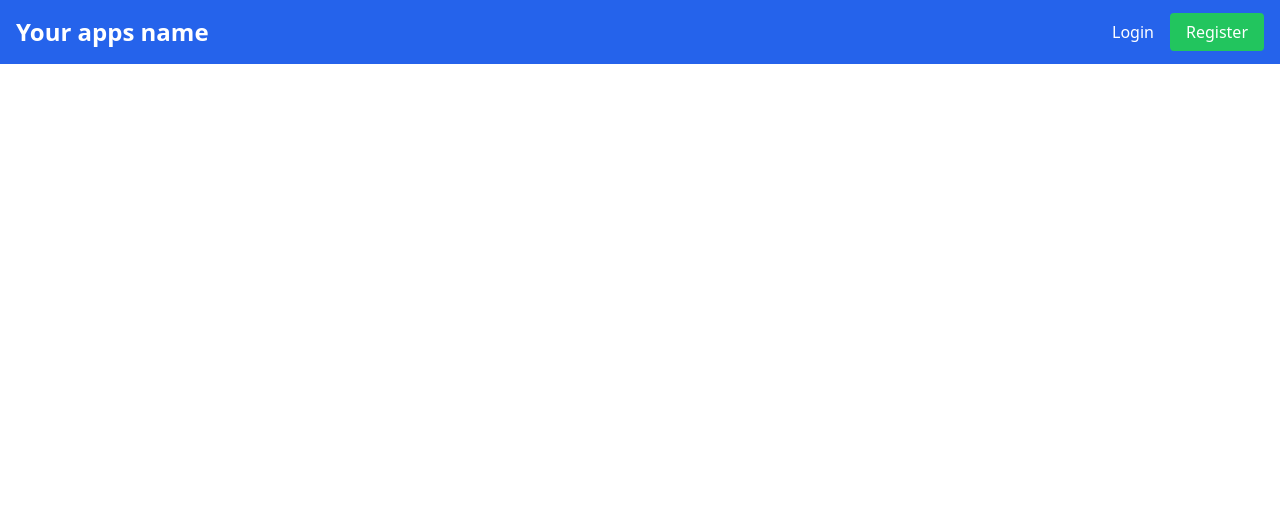
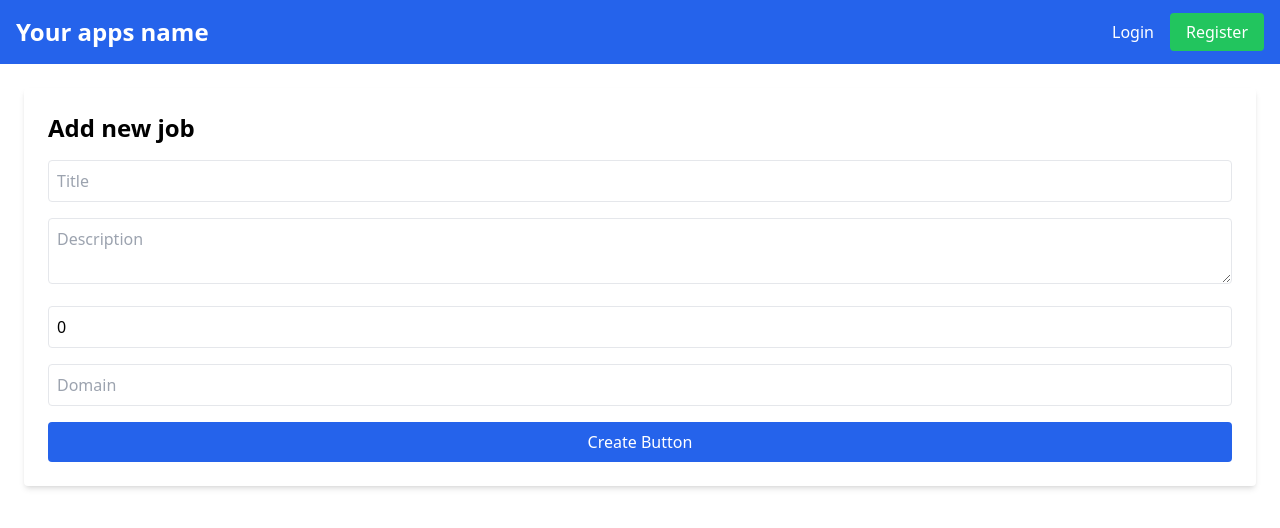
Before and after one commit to Naighu/freelance-app, a React (Create React App) app in the folder frontend/: page /post-work in a window 1280 px wide. Shown: the top 528 px of the page. Built offline with nearby package versions, Linux system fonts and the light colour scheme; no server answers.

Commit message:
Sub Task 2.1: Create a form component for adding jobs

```diff
--- a/frontend/src/App.js
+++ b/frontend/src/App.js
@@ -1,10 +1,9 @@
 import { BrowserRouter as Router, Routes, Route } from 'react-router-dom';
 import Navbar from './components/Navbar';
-import Login from './pages/Login';
-import Register from './pages/Register';
-import Profile from './pages/Profile';
-import Tasks from './pages/Tasks';
-
+import Login from './pages/auth/Login';
+import Register from './pages/auth/Register';
+import Profile from './pages/profile/Profile';
+import PostWork from './pages/client/PostWork';
 function App() {
   return (
     <Router>
@@ -13,7 +12,7 @@ function App() {
         <Route path="/login" element={<Login />} />
         <Route path="/register" element={<Register />} />
         <Route path="/profile" element={<Profile />} />
-        <Route path="/tasks" element={<Tasks />} />
+        <Route path="/post-work" element={<PostWork/>} />
       </Routes>
     </Router>
   );
--- a/frontend/src/components/TaskForm.jsx
+++ /dev/null
@@ -1,72 +0,0 @@
-import { useState, useEffect } from 'react';
-import { useAuth } from '../context/AuthContext';
-import axiosInstance from '../axiosConfig';
-
-const TaskForm = ({ tasks, setTasks, editingTask, setEditingTask }) => {
-  const { user } = useAuth();
-  const [formData, setFormData] = useState({ title: '', description: '', deadline: '' });
-
-  useEffect(() => {
-    if (editingTask) {
-      setFormData({
-        title: editingTask.title,
-        description: editingTask.description,
-        deadline: editingTask.deadline,
-      });
-    } else {
-      setFormData({ title: '', description: '', deadline: '' });
-    }
-  }, [editingTask]);
-
-  const handleSubmit = async (e) => {
-    e.preventDefault();
-    try {
-      if (editingTask) {
-        const response = await axiosInstance.put(`/api/tasks/${editingTask._id}`, formData, {
-          headers: { Authorization: `Bearer ${user.token}` },
-        });
-        setTasks(tasks.map((task) => (task._id === response.data._id ? response.data : task)));
-      } else {
-        const response = await axiosInstance.post('/api/tasks', formData, {
-          headers: { Authorization: `Bearer ${user.token}` },
-        });
-        setTasks([...tasks, response.data]);
-      }
-      setEditingTask(null);
-      setFormData({ title: '', description: '', deadline: '' });
-    } catch (error) {
-      alert('Failed to save task.');
-    }
-  };
-
-  return (
-    <form onSubmit={handleSubmit} className="bg-white p-6 shadow-md rounded mb-6">
-      <h1 className="text-2xl font-bold mb-4">{editingTask ? 'Your Form Name: Edit Operation' : 'Your Form Name: Create Operation'}</h1>
-      <input
-        type="text"
-        placeholder="Title"
-        value={formData.title}
-        onChange={(e) => setFormData({ ...formData, title: e.target.value })}
-        className="w-full mb-4 p-2 border rounded"
-      />
-      <input
-        type="text"
-        placeholder="Description"
-        value={formData.description}
-        onChange={(e) => setFormData({ ...formData, description: e.target.value })}
-        className="w-full mb-4 p-2 border rounded"
-      />
-      <input
-        type="date"
-        value={formData.deadline}
-        onChange={(e) => setFormData({ ...formData, deadline: e.target.value })}
-        className="w-full mb-4 p-2 border rounded"
-      />
-      <button type="submit" className="w-full bg-blue-600 text-white p-2 rounded">
-        {editingTask ? 'Update Button' : 'Create Button'}
-      </button>
-    </form>
-  );
-};
-
-export default TaskForm;
--- a/frontend/src/components/TaskList.jsx
+++ /dev/null
@@ -1,45 +0,0 @@
-import { useAuth } from '../context/AuthContext';
-import axiosInstance from '../axiosConfig';
-
-const TaskList = ({ tasks, setTasks, setEditingTask }) => {
-  const { user } = useAuth();
-
-  const handleDelete = async (taskId) => {
-    try {
-      await axiosInstance.delete(`/api/tasks/${taskId}`, {
-        headers: { Authorization: `Bearer ${user.token}` },
-      });
-      setTasks(tasks.filter((task) => task._id !== taskId));
-    } catch (error) {
-      alert('Failed to delete task.');
-    }
-  };
-
-  return (
-    <div>
-      {tasks.map((task) => (
-        <div key={task._id} className="bg-gray-100 p-4 mb-4 rounded shadow">
-          <h2 className="font-bold">{task.title}</h2>
-          <p>{task.description}</p>
-          <p className="text-sm text-gray-500">Deadline: {new Date(task.deadline).toLocaleDateString()}</p>
-          <div className="mt-2">
-            <button
-              onClick={() => setEditingTask(task)}
-              className="mr-2 bg-yellow-500 text-white px-4 py-2 rounded"
-            >
-              Edit
-            </button>
-            <button
-              onClick={() => handleDelete(task._id)}
-              className="bg-red-500 text-white px-4 py-2 rounded"
-            >
-              Delete
-            </button>
-          </div>
-        </div>
-      ))}
-    </div>
-  );
-};
-
-export default TaskList;
--- /dev/null
+++ b/frontend/src/components/client/WorkForm.jsx
@@ -0,0 +1,69 @@
+import { useState, useEffect } from 'react';
+import { useAuth } from '../../context/AuthContext';
+import axiosInstance from '../../axiosConfig';
+
+const PostWorkForm = ({ jobs, setJobs, editingJob, setEditingJob }) => {
+  const { user } = useAuth();
+  const [formData, setFormData] = useState({ title: '', description: '', amount: null,domain : '' });
+
+  useEffect(() => {
+    if (editingJob) {
+      setFormData({
+        title: editingJob.title,
+        description: editingJob.description,
+        amount: editingJob.amount,
+        rating: editingJob.rating,
+        tags: editingJob.tags,
+      });
+    } else {
+      setFormData({ title: '', description: '', amount: 0, rating: 1, tags: '' });
+    }
+  }, [editingJob]);
+
+  const handleSubmit = async (e) => {
+
+  };
+
+  return (
+    <form onSubmit={handleSubmit} className="bg-white p-6 shadow-md rounded mb-6">
+      <h1 className="text-2xl font-bold mb-4">{editingJob ? 'Edit Job' : 'Add new job'}</h1>
+      <input
+        type="text"
+        placeholder="Title"
+        required
+        value={formData.title}
+        onChange={(e) => setFormData({ ...formData, title: e.target.value })}
+        className="w-full mb-4 p-2 border rounded"
+      />
+      <textarea
+        placeholder="Description"
+        value={formData.description}
+        required
+        onChange={(e) => setFormData({ ...formData, description: e.target.value })}
+        className="w-full mb-4 p-2 border rounded"
+      />
+      <input
+        type="number"
+        placeholder="Budget"
+        required
+        value={formData.amount}
+        onChange={(e) => setFormData({ ...formData, amount: e.target.value })}
+        className="w-full mb-4 p-2 border rounded"
+      />
+
+      <input
+        type="string"
+        placeholder="Domain"
+        required
+        value={formData.domain}
+        onChange={(e) => setFormData({ ...formData, tags: e.target.value })}
+        className="w-full mb-4 p-2 border rounded"
+      />
+      <button type="submit" className="w-full bg-blue-600 text-white p-2 rounded">
+        {editingJob ? 'Update Button' : 'Create Button'}
+      </button>
+    </form>
+  );
+};
+
+export default PostWorkForm;
--- a/frontend/src/pages/Login.jsx
+++ b/frontend/src/pages/auth/Login.jsx
@@ -1,7 +1,7 @@
 import { useState } from 'react';
-import { useAuth } from '../context/AuthContext';
+import { useAuth } from '../../context/AuthContext';
 import { useNavigate } from 'react-router-dom';
-import axiosInstance from '../axiosConfig';
+import axiosInstance from '../../axiosConfig';
 
 const Login = () => {
   const [formData, setFormData] = useState({ email: '', password: '' });
--- a/frontend/src/pages/Register.jsx
+++ b/frontend/src/pages/auth/Register.jsx
@@ -1,6 +1,6 @@
 import { useState } from 'react';
 import { useNavigate } from 'react-router-dom';
-import axiosInstance from '../axiosConfig';
+import axiosInstance from '../../axiosConfig';
 
 const Register = () => {
   const [formData, setFormData] = useState({ name: '', email: '', password: '' ,user_type: ''});
--- /dev/null
+++ b/frontend/src/pages/client/PostWork.jsx
@@ -0,0 +1,63 @@
+import { useState, useEffect } from 'react';
+import axiosInstance from '../../axiosConfig';
+import { useAuth } from '../../context/AuthContext';
+
+import PostWorkForm from '../../components/client/WorkForm'
+
+const PostWork = () => {
+  const { user } = useAuth();
+  const [jobs, setJobs] = useState([
+    {
+      _id: '1',
+      title: 'WordPress E-commerce Website',
+      description: 'Looking for an experienced WordPress developer to create a professional e-commerce website. Must include product catalog, shopping cart, secure payment gateway, and responsive design. Experience with WooCommerce required.',
+      amount: 2500,
+      rating: 5,
+      tags: 'WordPress, WooCommerce, E-commerce, Web Development',
+      applied: [{
+        _id: '1',
+        name: 'John Doe',
+        email: 'john@doe.com',
+      }, {
+        _id: '2',
+        name: 'Jane Doe',
+        email: 'jane@doe.com',
+      }]
+    }, {
+      _id: '2',
+      title: 'Mobile App Development',
+      description: 'Need a skilled mobile app developer to create a fitness tracking app for iOS and Android. Features include workout tracking, meal planning, progress charts, and social sharing. Must have experience with React Native.',
+      amount: 5000,
+      rating: 4,
+      tags: 'React Native, Mobile Development, iOS, Android',
+      applied: [{
+        _id: '3',
+        name: 'John Doe',
+        email: 'john@doe.com',
+      }]
+    }
+  ]);
+  const [editingJob, setEditingJob] = useState(null);
+
+  useEffect(() => {
+    const fetchTasks = async () => {
+
+    };
+
+    fetchTasks();
+  }, [user]);
+
+  return (
+    <div className="container mx-auto p-6">
+      <PostWorkForm
+        jobs={jobs}
+        setJobs={setJobs}
+        editingJob={editingJob}
+        setEditingJob={setEditingJob}
+      />
+      {/* <TaskList jobs={jobs} setJobs={setJobs} setEditingJob={setEditingJob} /> */}
+    </div>
+  );
+};
+
+export default PostWork;
--- a/frontend/src/pages/Profile.jsx
+++ b/frontend/src/pages/profile/Profile.jsx
@@ -1,6 +1,6 @@
 import { useState, useEffect } from 'react';
-import { useAuth } from '../context/AuthContext';
-import axiosInstance from '../axiosConfig';
+import { useAuth } from '../../context/AuthContext';
+import axiosInstance from '../../axiosConfig';
 
 const Profile = () => {
   const { user } = useAuth(); // Access user token from context
```
